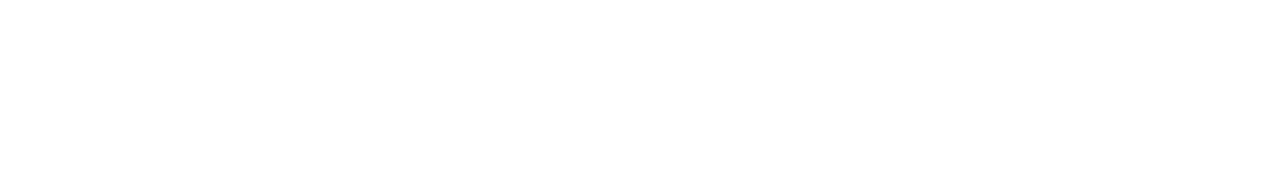
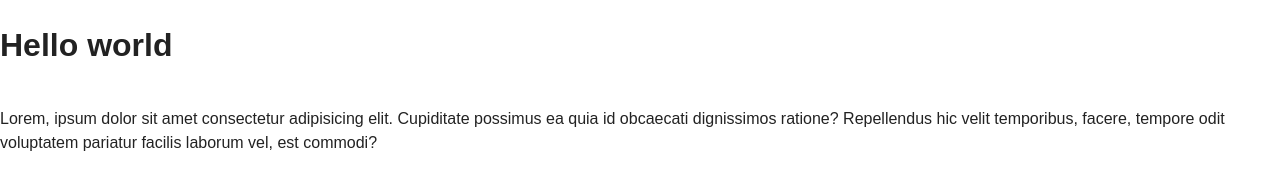
Before and after one commit to frontendtester/test-loyiha, a plain HTML site: page index.html in a window 1280 px wide. Drawn offline with Linux system fonts and the light colour scheme.

Commit message:
Add some text

```diff
--- a/index.html
+++ b/index.html
@@ -12,6 +12,8 @@
 </head>
 <body>
 
+  <h1>Hello world</h1>
+  <p>Lorem, ipsum dolor sit amet consectetur adipisicing elit. Cupiditate possimus ea quia id obcaecati dignissimos ratione? Repellendus hic velit temporibus, facere, tempore odit voluptatem pariatur facilis laborum vel, est commodi?</p>
 
 
   <script src="js/main.js"></script>
```
